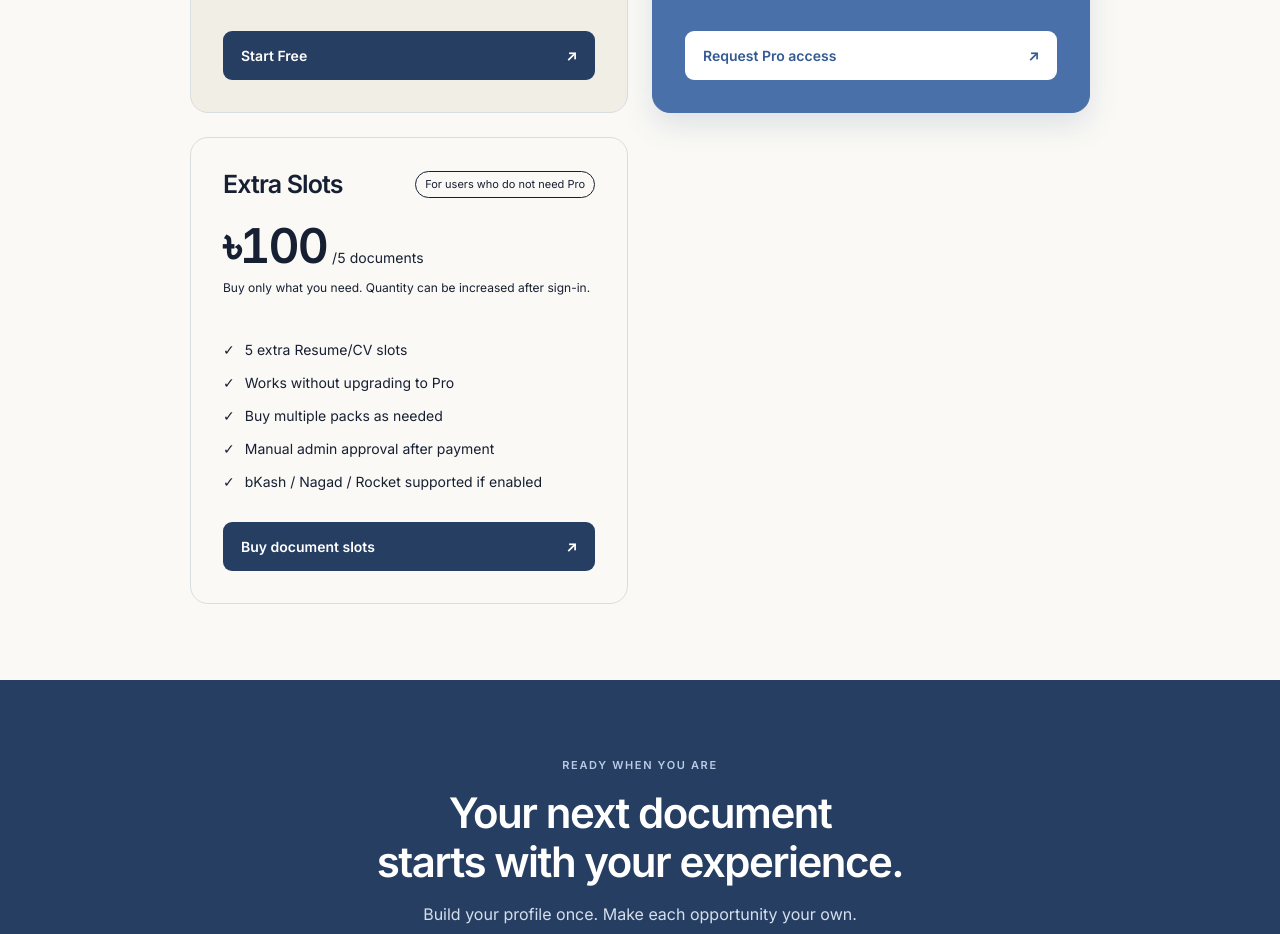
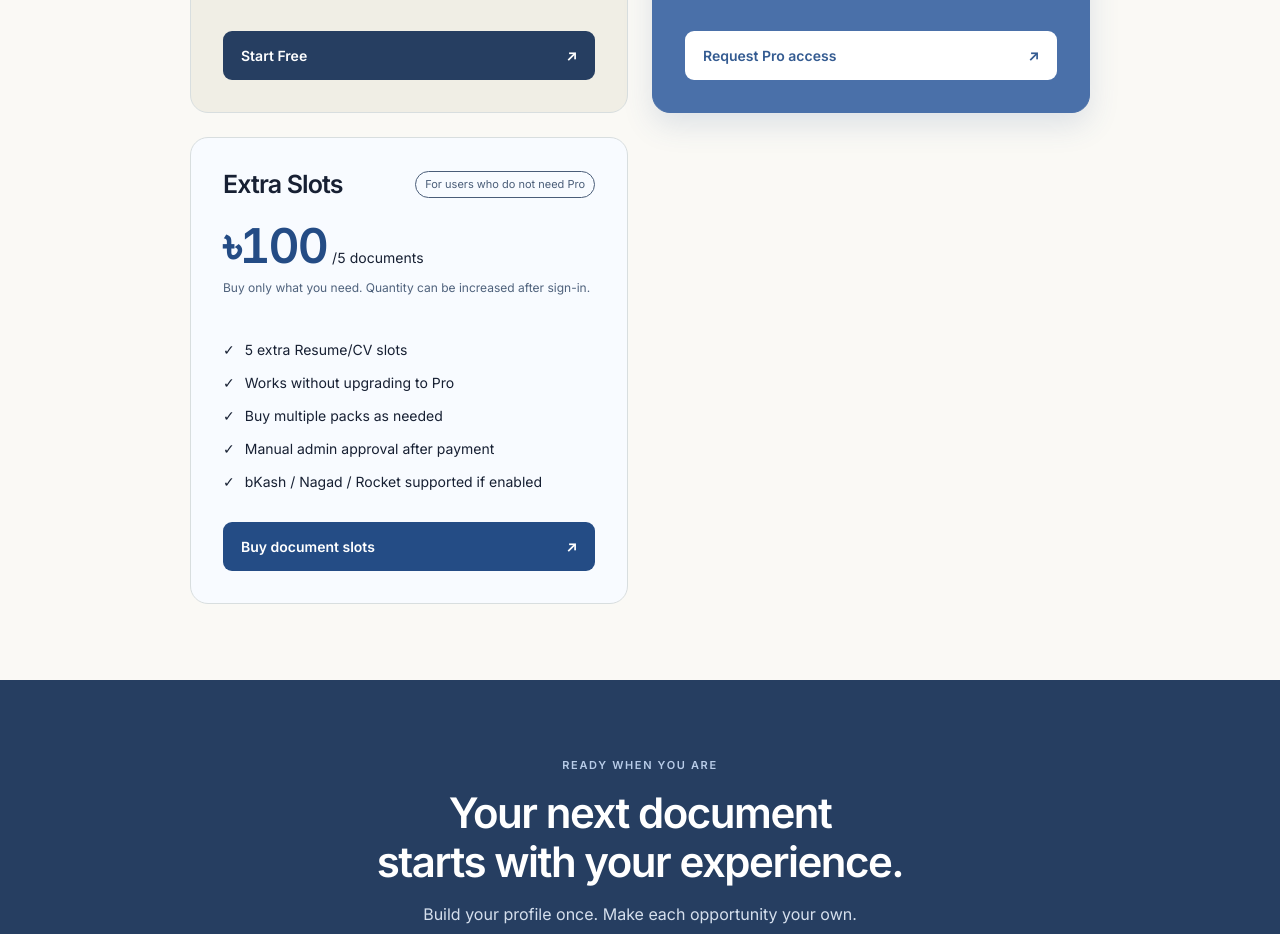
Before and after one commit to Taoshif1/Resume-Builder-Client, a React (Vite) app: page / in a window 1280 px wide. Shown: the part 3480-4414 px from the top of the page. Built offline with nearby package versions, Linux system fonts and the light colour scheme; no server answers.

Commit message:
Update product.css

```diff
--- a/src/product/product.css
+++ b/src/product/product.css
@@ -265,6 +265,33 @@
   grid-template-columns: repeat(3, minmax(0, 1fr));
   gap: 14px;
   margin: 12px 0 16px;
+}
+.pcv-plan-pack {
+  background: #f8fbff;
+  border: 1px solid #9fb9df;
+  color: #172033;
+}
+
+.pcv-plan-pack .pcv-plan-heading span {
+  color: #4a5d78;
+}
+
+.pcv-plan-pack .pcv-plan-price strong {
+  color: #244c85;
+}
+
+.pcv-plan-pack .pcv-plan-price-note {
+  color: #4f627c;
+}
+
+.pcv-plan-pack .pcv-plan-action {
+  background: #244c85;
+  color: #fff;
+}
+
+.pcv-plan-pack .pcv-plan-action:hover {
+  background: #1c3d6d;
+  color: #fff;
 }
 @keyframes pcv-spin {
   to {
```
